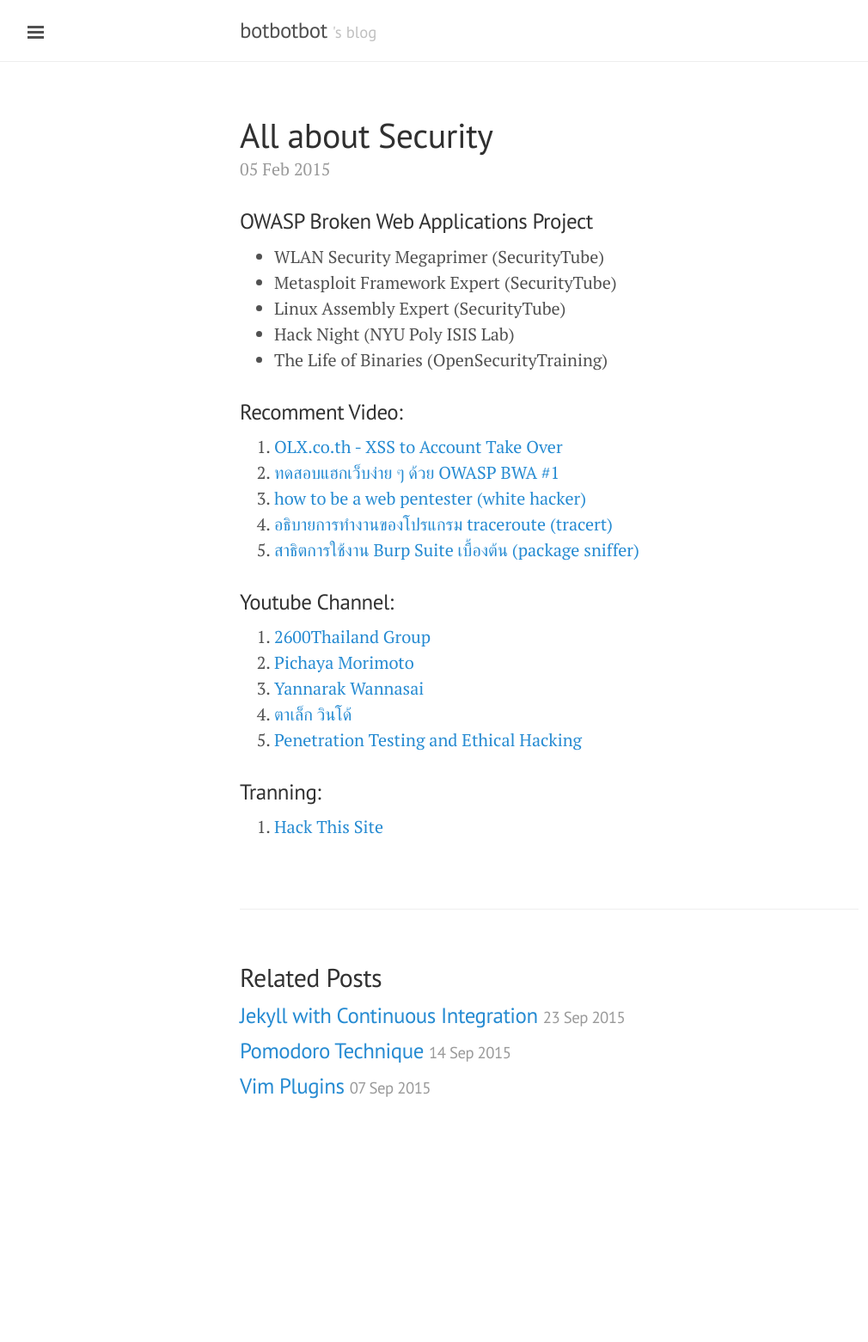
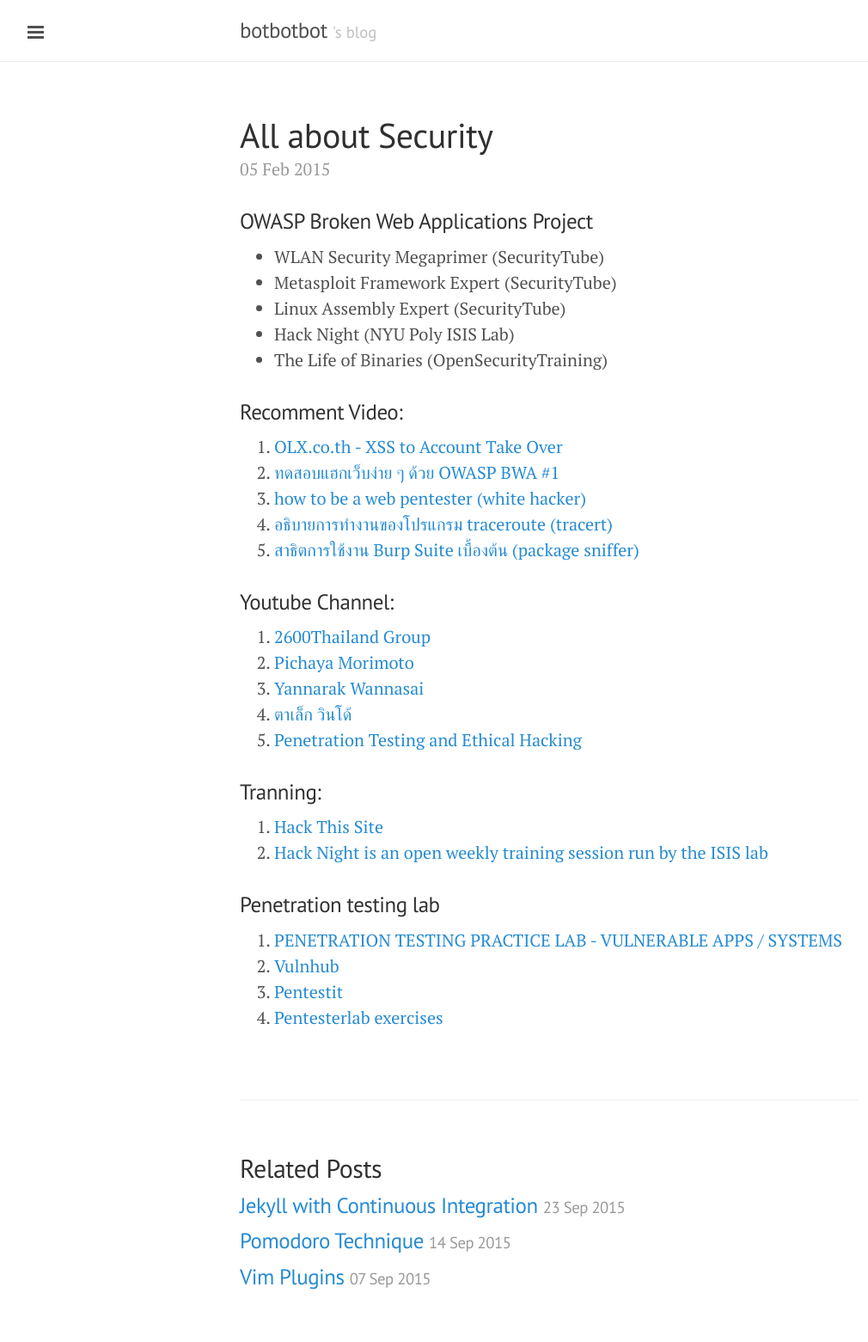
Before and after one commit to ibotdotout/ibotdotout.github.io, a Jekyll site: the page built from _posts/2015-02-05-security.md, in a window 1280 px wide. Shown: the whole page at 86% size, without its empty margins (1-1011 px from the left). Built offline with Jekyll 4.4.1, drawn with Linux system fonts in a browser that asks for light colours; Markdown is read by kramdown in place of the engine named in the settings; before the commit the page ends 1340 px from its top, so only the background shows below that.

Commit message:
update security

```diff
--- a/_posts/2015-02-05-security.md
+++ b/_posts/2015-02-05-security.md
@@ -30,3 +30,10 @@ permalink: Security
 
 ### Tranning:
 1. [Hack This Site](https://www.hackthissite.org)
+2. [Hack Night is an open weekly training session run by the ISIS lab](https://github.com/isislab/Hack-Night)
+
+### Penetration testing lab
+3. [PENETRATION TESTING PRACTICE LAB - VULNERABLE APPS / SYSTEMS](http://www.amanhardikar.com/mindmaps/Practice.html)
+3. [Vulnhub](https://www.vulnhub.com)
+3. [Pentestit](https://lab.pentestit.ru)
+4. [Pentesterlab exercises](https://www.pentesterlab.com/exercises/)
```
